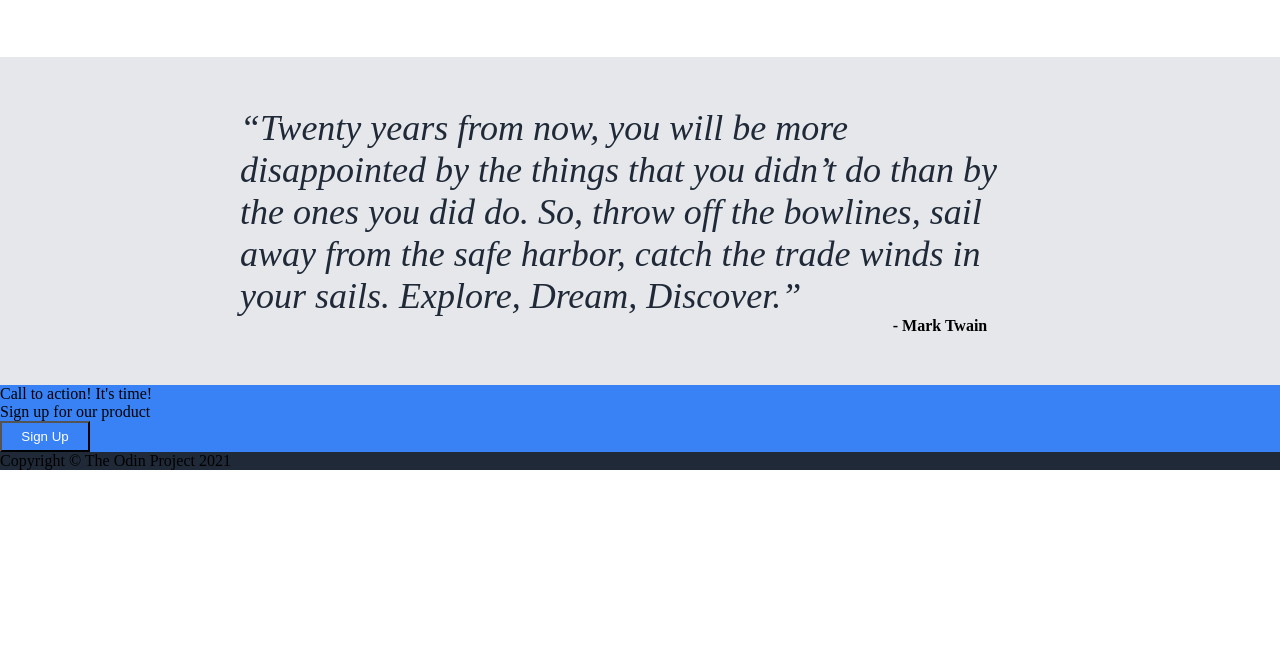
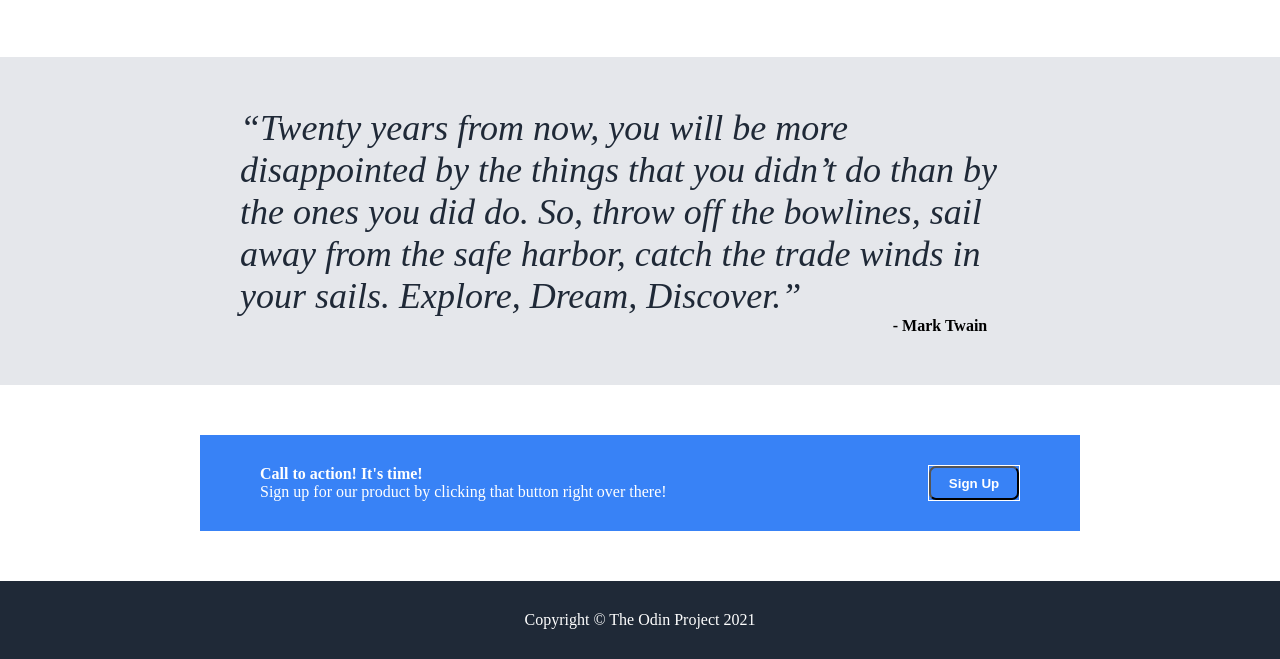
Before and after one commit to mraichan/landing_page, a plain HTML site: page index.html in a window 1280 px wide. Shown: the part 688-1347 px from the top of the page. Before the commit the page ends 1158 px from the top, so only its background shows below. Drawn offline with Linux system fonts and the light colour scheme.

Commit message:
Edited and placed sign up section and footer and made whole page look exactly like sample

```diff
--- a/index.html
+++ b/index.html
@@ -79,9 +79,13 @@
 
 
   <div class="sign-up-container">
+    <div class="sign-left">
   <div class="call"> Call to action! It's time!</div>
-  <div class="call-text"> Sign up for our product </div>
+  <div class="call-text"> Sign up for our product by clicking that button right over there! </div>
+</div>
+<div class="sign-right">
     <button>Sign Up</button>
+  </div>
 </div>
 
 
--- a/style.css
+++ b/style.css
@@ -135,6 +135,8 @@
       width: 90px;
       color: white;
       padding: 6px;
+      border-radius: 7px;
+      font-weight: 700;
   }
 
 
@@ -216,3 +218,43 @@
   font-weight: 700;
   margin-left: 600px;
 }
+
+
+
+
+
+
+.sign-up-container {
+  display: flex;
+  justify-content: space-between;
+  margin: 50px 200px;
+  padding: 30px 60px;
+}
+
+
+
+.call {
+  font-weight: 700;
+}
+
+.sign-left {
+  display: flex;
+  color: white;
+  flex-direction: column;
+}
+
+
+.sign-right {
+  display: flex;
+  border: 1px solid white;
+}
+
+
+
+
+.footer {
+  display: flex;
+  justify-content: center;
+  color: white;
+  padding: 30px;
+}
```
